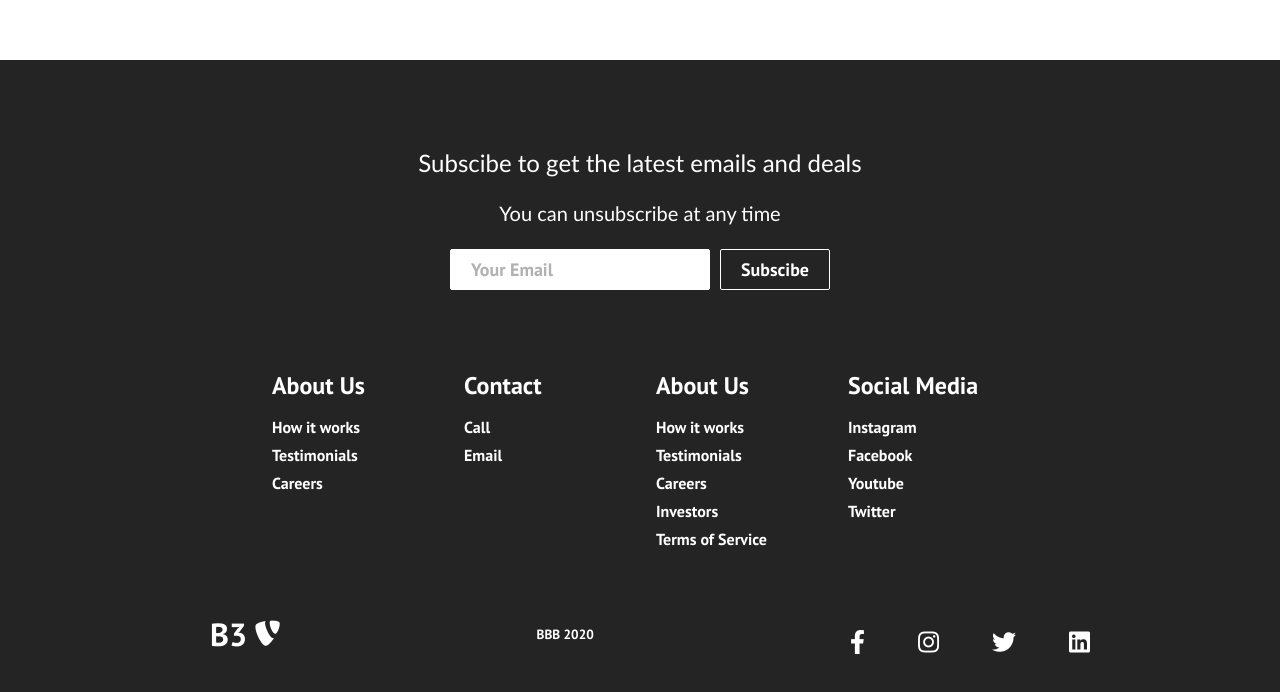
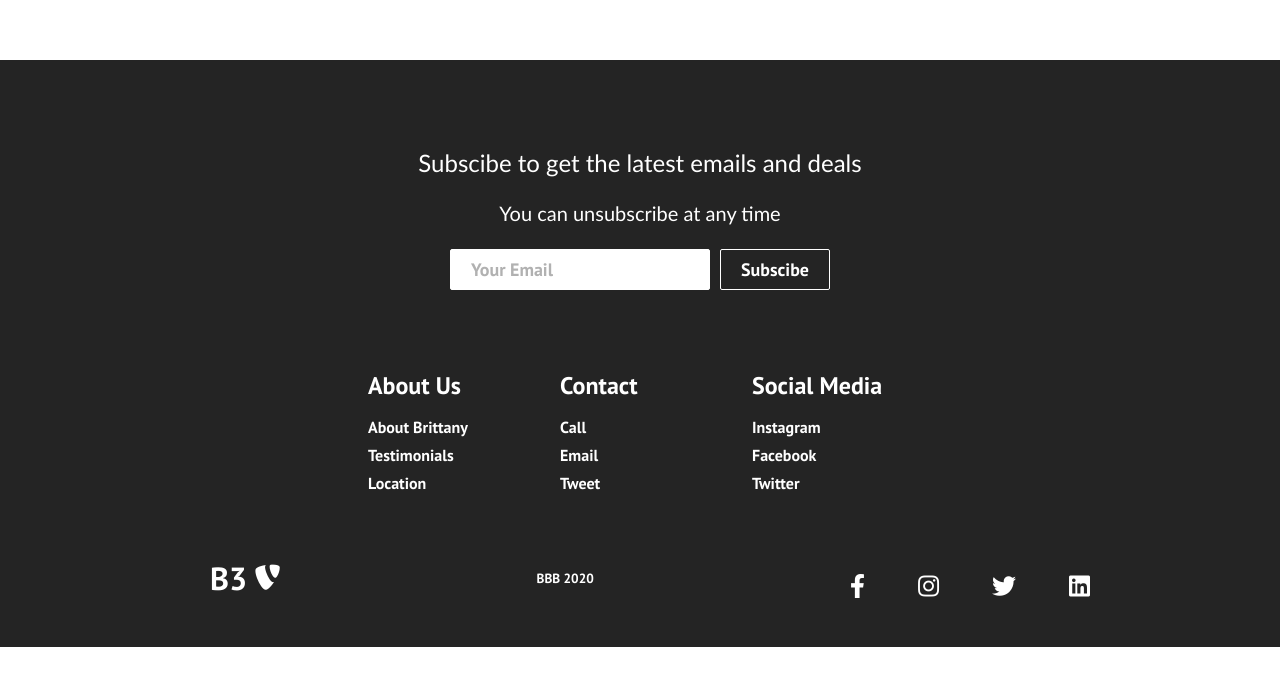
Before and after one commit to marcuspramirez/bridal-beauty-react, a React (Create React App) app: page /sign-up in a window 1280 px wide. Shown: the part 740-1432 px from the top of the page. After the commit the page ends 1387 px from the top, so only its background shows below. Built offline with nearby package versions, Linux system fonts and the light colour scheme.

Commit message:
adjusted footer

```diff
--- a/src/components/Cards.css
+++ b/src/components/Cards.css
@@ -5,6 +5,7 @@
 
   h1 {
     text-align: center;
+    font-family: 'Times New Roman', Times, serif;
   }
 
   .cards__container {
--- a/src/components/Cards.js
+++ b/src/components/Cards.js
@@ -5,7 +5,7 @@ import CardItem from './CardItem';
 function Cards() {
   return (
     <div className='cards'>
-      <h1>We Provide On-Location Hair and Makeup Services for Bridal Parties...<br></br>Let Us Bring Your Vision to Life!</h1>
+      <h1>We Provide On-Location Hair and Makeup Services for Bridal Parties<br></br>Let Us Bring Your Vision to Life!</h1>
       <div className='cards__container'>
         <div className='cards__wrapper'>
           <ul className='cards__items'>
--- a/src/components/Footer.js
+++ b/src/components/Footer.js
@@ -28,32 +28,24 @@ function Footer() {
                 <div className="footer-link-wrapper">
                     <div className="footer-link-items">
                         <h2>About Us</h2>
-                        <Link to='/sign-up'>How it works</Link>
+                        <Link to='/about'>About Brittany</Link>
                         <Link to='/'>Testimonials</Link>
-                        <Link to='/'>Careers</Link>
+                        <Link to='/'>Location</Link>
 
                     </div>
                     <div className="footer-link-items">
                         <h2>Contact</h2>
                         <Link to='/'>Call</Link>
                         <Link to='/'>Email</Link>
+                        <Link to='/'>Tweet</Link>
 
                     </div>
                 </div>
                 <div className="footer-link-wrapper">
                     <div className="footer-link-items">
-                        <h2>About Us</h2>
-                        <Link to='/sign-up'>How it works</Link>
-                        <Link to='/'>Testimonials</Link>
-                        <Link to='/'>Careers</Link>
-                        <Link to='/'>Investors</Link>
-                        <Link to='/'>Terms of Service</Link>
-                    </div>
-                    <div className="footer-link-items">
                         <h2>Social Media</h2>
                         <Link to='/'>Instagram</Link>
                         <Link to='/'>Facebook</Link>
-                        <Link to='/'>Youtube</Link>
                         <Link to='/'>Twitter</Link>
                     </div>
                 </div>
```
